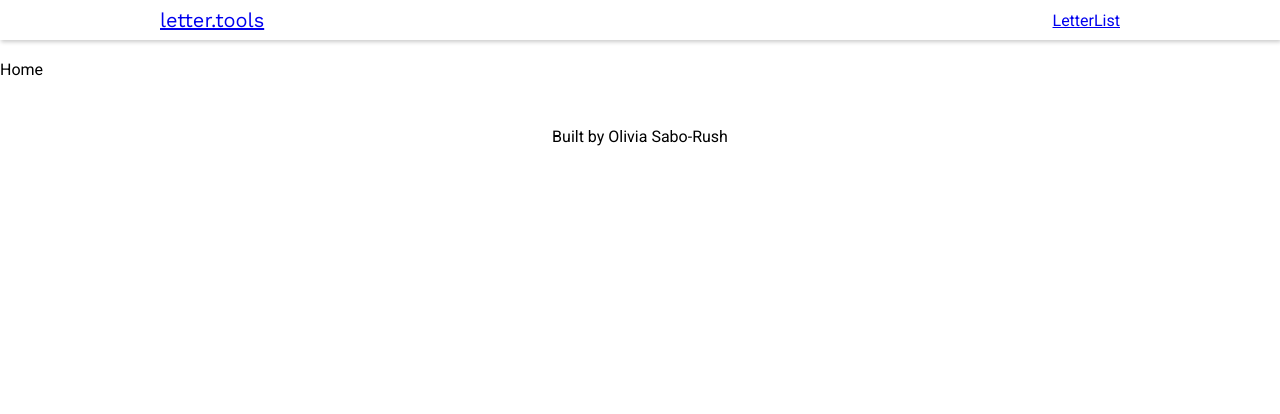
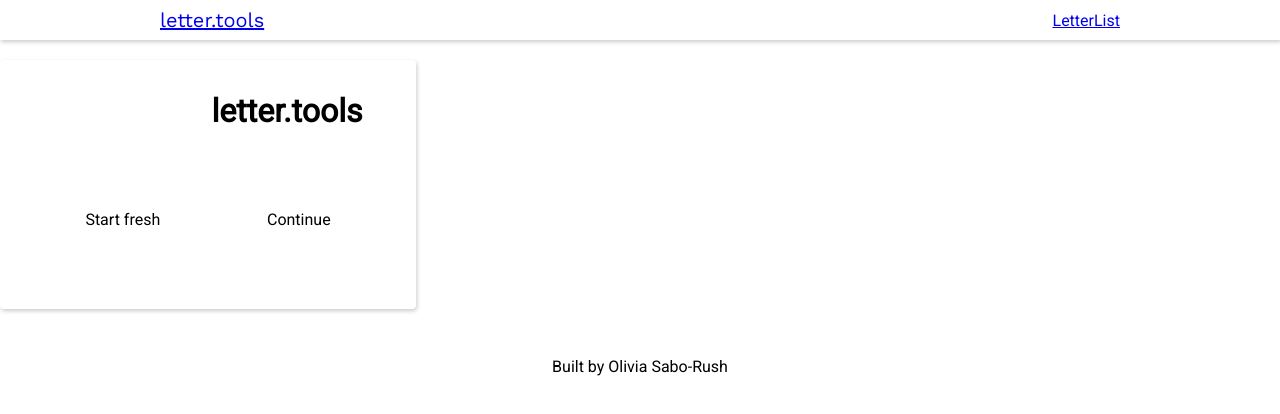
Before and after one commit to livrush/letter.tools, a React (Create React App) app: page / in a window 1280 px wide. Shown: the top 414 px of the page. Built offline with nearby package versions, Linux system fonts and the light colour scheme.

Commit message:
add letter to homepage

```diff
--- a/src/pages/Home.jsx
+++ b/src/pages/Home.jsx
@@ -1,5 +1,6 @@
 import React from 'react';
+import { HomeLetter } from '../components';
 
-export const HomePage = () => {
-  return (<div>Home</div>)
-}
+export const HomePage = () => (
+  <div className="homePage-container"><HomeLetter /></div>
+);
```
